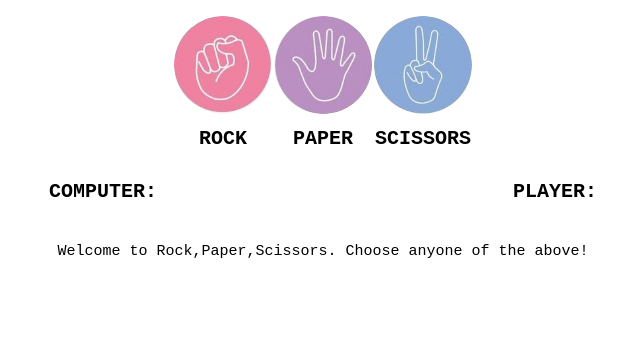
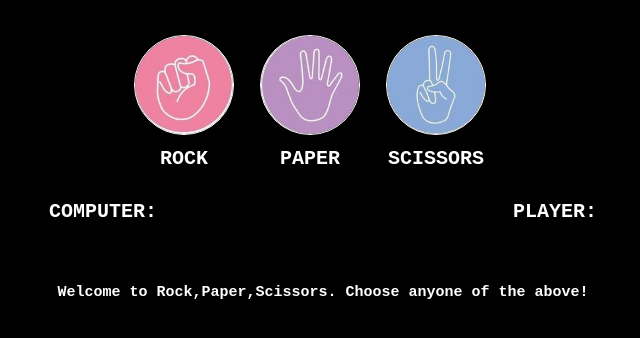
Before and after one commit to AGENT-SRINJOY/rock-paper-scissor, a plain HTML site: page index.html in a window 1280 px wide. Shown: the whole page, without its empty margins (317-957 px from the left). Drawn offline with Linux system fonts and the light colour scheme.

Commit message:
Update style.css

```diff
--- a/style.css
+++ b/style.css
@@ -3,6 +3,11 @@
   padding: 0;
   box-sizing: border-box;
   font-family: monospace;
+  color: #fff;
+}
+
+body{
+  background-color: black;
 }
 img{
   height: 100px;
@@ -15,14 +20,17 @@ img{
 
 }
 .components{
-
+  background-color: black;
   display: flex;
-
+  padding-top: 20px;
   justify-content: center;
 }
 
 img:hover{
-  border: 2px solid black;
+  border: 3px solid #96E9C6;
+}
+.c{
+  margin-right: 2rem;
 }
 
 .c p{
@@ -47,4 +55,21 @@ img:hover{
   margin-top: 30px;
   font-size: 15px;
   font-weight: 500;
+  background-color: black;
 }
+#text{
+  display: inline-block;
+  padding: 1.5rem;
+  border: 1px solid transparent;
+  border-radius: 5px;
+  font-weight: 600;
+}
+.win{
+  background-color: #96E9C6;
+  color: black;
+
+}
+
+.loose{
+  background-color: red;
+}
```
